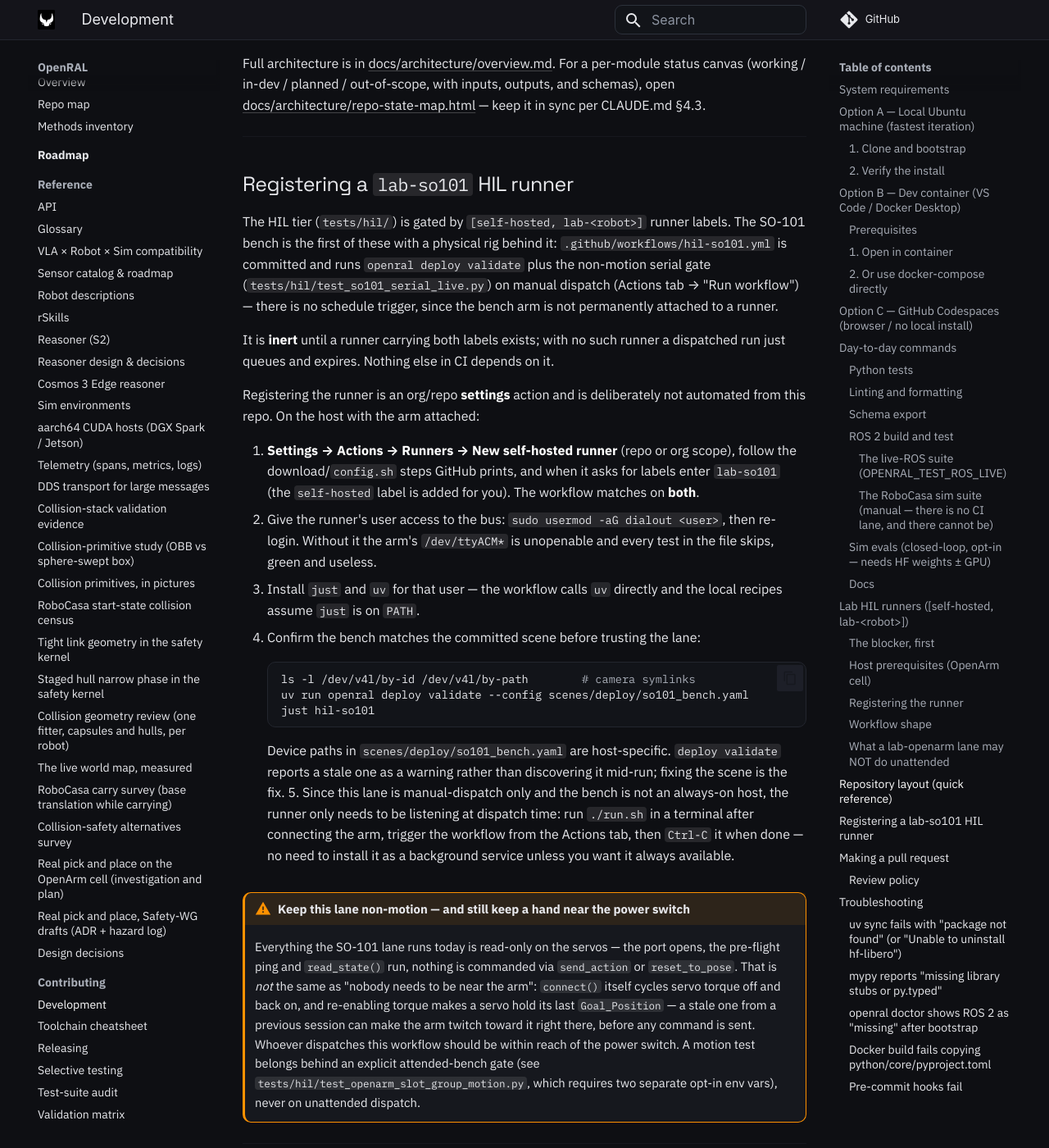
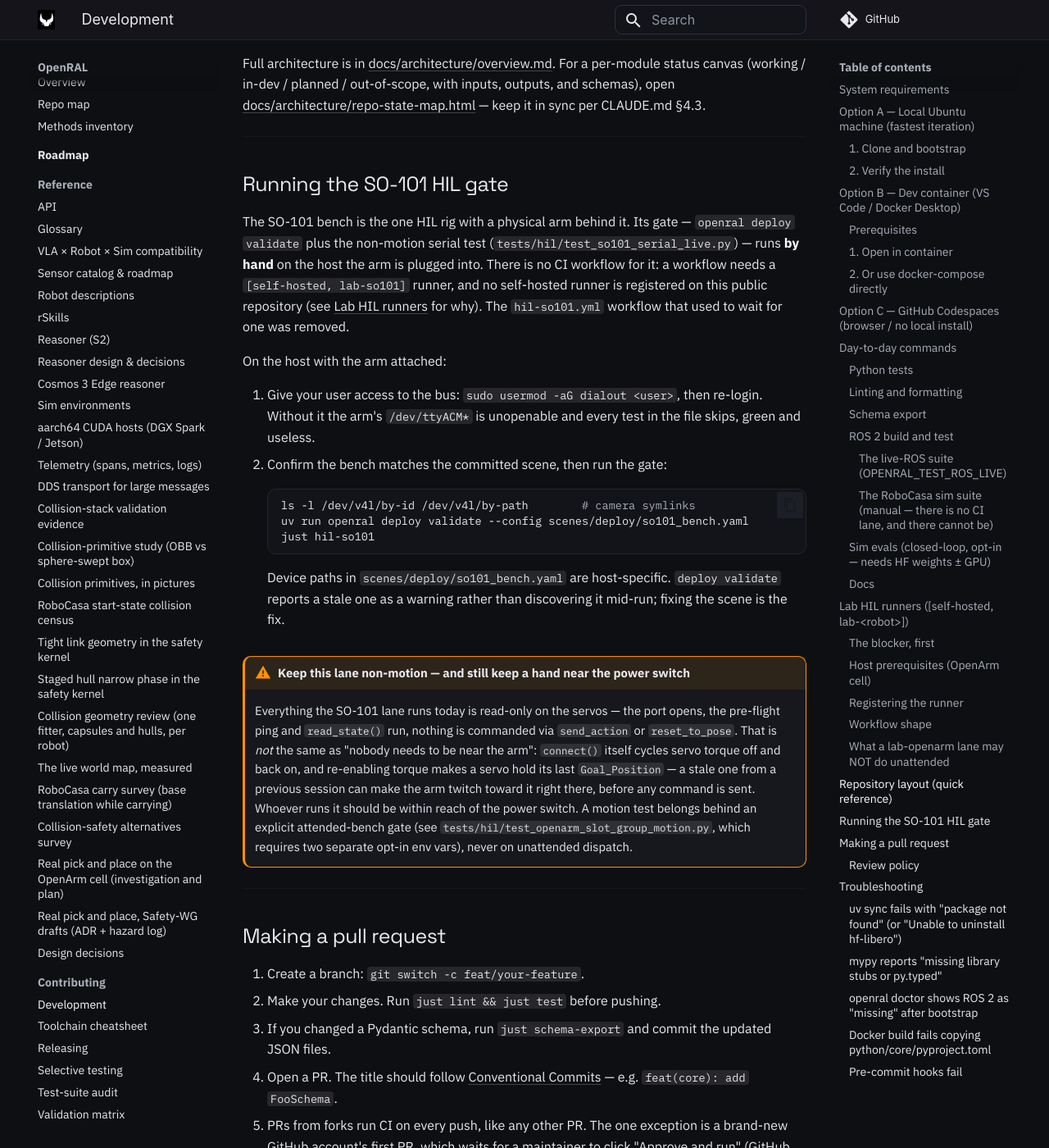
Before and after one commit to OpenRAL/openral, an MkDocs documentation site: the page built from docs/contributing/development.md, in a window 1280 px wide and 1400 px high, scrolled down 9454 px. Shown: the whole window at 82% size. Built offline with MkDocs 1.6.1 and Material for MkDocs 9.7.7, drawn with Linux system fonts in a browser that asks for light colours; comment, search, counter and statistics services are not loaded.

Commit message:
ci: remove the hil-so101 workflow that no runner can pick up
hil-so101.yml targeted a [self-hosted, lab-so101] runner, but no self-hosted
runner is registered on this public repo and none will be (a self-hosted
runner on a public repo accepts jobs from fork-reachable workflows). The
workflow never ran. The SO-101 gate itself stays: `just hil-so101` on the
bench host. Docs now describe that manual run instead of runner registration.

Signed-off-by: Adrian <adrianllopart@gmail.com>
Co-Authored-By: Claude Opus 5.5 <noreply@anthropic.com>
Claude-Session: https://claude.ai/code/session_01Ab2CRmsZy8er6hofy1An2H

````diff
--- a/docs/contributing/development.md
+++ b/docs/contributing/development.md
@@ -416,33 +416,22 @@ Full architecture is in [docs/architecture/overview.md](../architecture/overview
 
 ---
 
-## Registering a `lab-so101` HIL runner
+## Running the SO-101 HIL gate
 
-The HIL tier (`tests/hil/`) is gated by `[self-hosted, lab-<robot>]` runner
-labels. The SO-101 bench is the first of these with a physical rig behind it:
-`.github/workflows/hil-so101.yml` is committed and runs
-`openral deploy validate` plus the non-motion serial gate
-(`tests/hil/test_so101_serial_live.py`) on manual dispatch (Actions tab →
-"Run workflow") — there is no schedule trigger, since the bench arm is not
-permanently attached to a runner.
+The SO-101 bench is the one HIL rig with a physical arm behind it. Its gate —
+`openral deploy validate` plus the non-motion serial test
+(`tests/hil/test_so101_serial_live.py`) — runs **by hand** on the host the arm
+is plugged into. There is no CI workflow for it: a workflow needs a
+`[self-hosted, lab-so101]` runner, and no self-hosted runner is registered on
+this public repository (see [Lab HIL runners](#lab-hil-runners-self-hosted-lab-robot)
+for why). The `hil-so101.yml` workflow that used to wait for one was removed.
 
-It is **inert** until a runner carrying both labels exists; with no such
-runner a dispatched run just queues and expires. Nothing else in CI depends
-on it.
+On the host with the arm attached:
 
-Registering the runner is an org/repo **settings** action and is deliberately
-not automated from this repo. On the host with the arm attached:
-
-1. **Settings → Actions → Runners → New self-hosted runner** (repo or org
-   scope), follow the download/`config.sh` steps GitHub prints, and when it
-   asks for labels enter `lab-so101` (the `self-hosted` label is added for
-   you). The workflow matches on **both**.
-2. Give the runner's user access to the bus: `sudo usermod -aG dialout <user>`,
-   then re-login. Without it the arm's `/dev/ttyACM*` is unopenable and every
-   test in the file skips, green and useless.
-3. Install `just` and `uv` for that user — the workflow calls `uv` directly and
-   the local recipes assume `just` is on `PATH`.
-4. Confirm the bench matches the committed scene before trusting the lane:
+1. Give your user access to the bus: `sudo usermod -aG dialout <user>`, then
+   re-login. Without it the arm's `/dev/ttyACM*` is unopenable and every test
+   in the file skips, green and useless.
+2. Confirm the bench matches the committed scene, then run the gate:
 
     ```bash
     ls -l /dev/v4l/by-id /dev/v4l/by-path        # camera symlinks
@@ -453,11 +442,6 @@ not automated from this repo. On the host with the arm attached:
     Device paths in `scenes/deploy/so101_bench.yaml` are host-specific.
     `deploy validate` reports a stale one as a warning rather than discovering
     it mid-run; fixing the scene is the fix.
-5. Since this lane is manual-dispatch only and the bench is not an always-on
-   host, the runner only needs to be listening at dispatch time: run
-   `./run.sh` in a terminal after connecting the arm, trigger the workflow
-   from the Actions tab, then `Ctrl-C` it when done — no need to install it
-   as a background service unless you want it always available.
 
 !!! warning "Keep this lane non-motion — and still keep a hand near the power switch"
     Everything the SO-101 lane runs today is read-only on the servos — the
@@ -467,7 +451,7 @@ not automated from this repo. On the host with the arm attached:
     off and back on, and re-enabling torque makes a servo hold its last
     `Goal_Position` — a stale one from a previous session can make the arm
     twitch toward it right there, before any command is sent. Whoever
-    dispatches this workflow should be within reach of the power switch. A
+    runs it should be within reach of the power switch. A
     motion test belongs behind an explicit attended-bench gate (see
     `tests/hil/test_openarm_slot_group_motion.py`, which requires two separate
     opt-in env vars), never on unattended dispatch.
````
Also changed, not shown: docs/architecture/repo-state-map.html (+1 -1 lines), docs/methods/12-tests-hil.md (+2 -2 lines), robots/so101_follower/README.md (+3 -4 lines), 1 other file.
